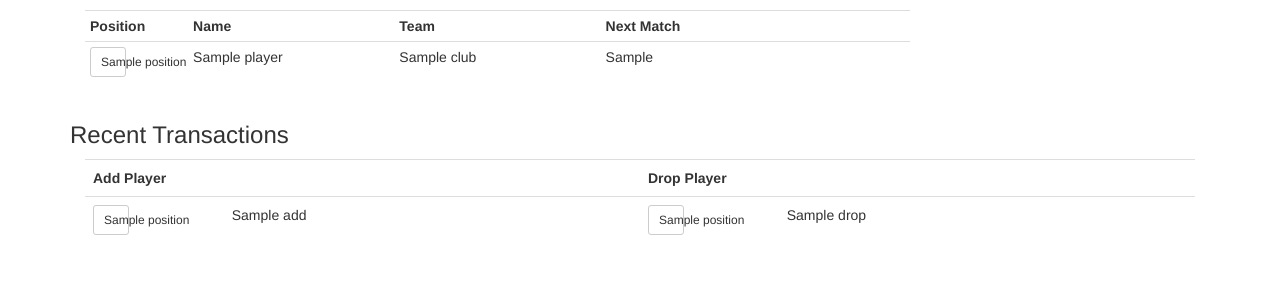
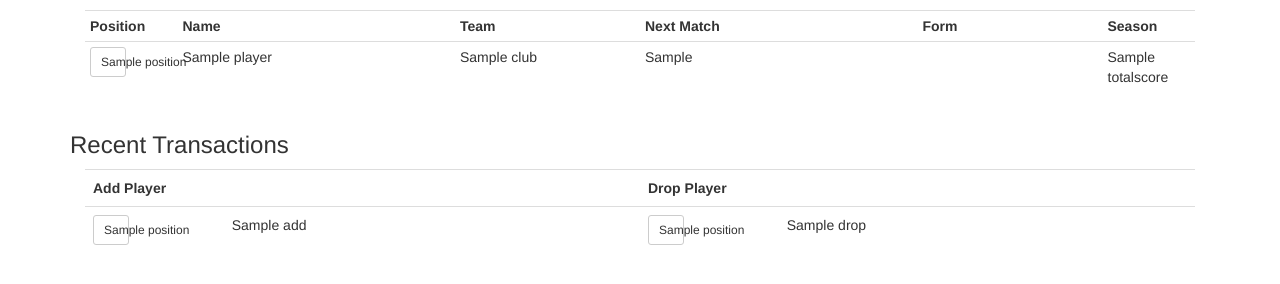
Before and after one commit to andypymont/fantasypl, a Flask app: template templates/team.html in a window 1280 px wide. Shown: the part 118-402 px from the top of the page. Run offline with Flask 2, Linux system fonts and the light colour scheme; the template is opened without the code that fills it: most values are stand-ins (such as "Sample title", 1, 10 or a date in 2020); some libraries are stand-ins or nearby versions.

Commit message:
Added form to the team view (for other users teams)

```diff
--- a/templates/team.html
+++ b/templates/team.html
@@ -4,13 +4,15 @@
 
       <h3>{{ user.get_name() }}'s Squad</h3>
 
-      <div class="table-responsive col-md-9">
+      <div class="table-responsive col-md-12">
         <table class="table table-condensed">
           <tr>
             <th class="col-md-1">Position</th>
-            <th class="col-md-2">Name</th>
+            <th class="col-md-3">Name</th>
             <th class="col-md-2">Team</th>
             <th class="col-md-3">Next Match</th>
+            <th class="col-md-2">Form</th>
+            <th class="col-md-1">Season</th>
           </tr>
           {% for player in players %}
           <tr class="starterrow" id="starterrow{{ player._id }}">
@@ -18,6 +20,8 @@
             <td>{{ player.name }}</td>
             <td>{{ player.club }}</td>
             <td>{{ next_opponents[player.club] }}</td>
+            <td>{% for form in player.form %}<span class="label label-{{ form|score_class }}">{{ form }}</span>&nbsp;{% endfor %}</td>
+            <td>{{ player.totalscore }}</td>
           </tr>
           {% endfor %}
         </table>
```
